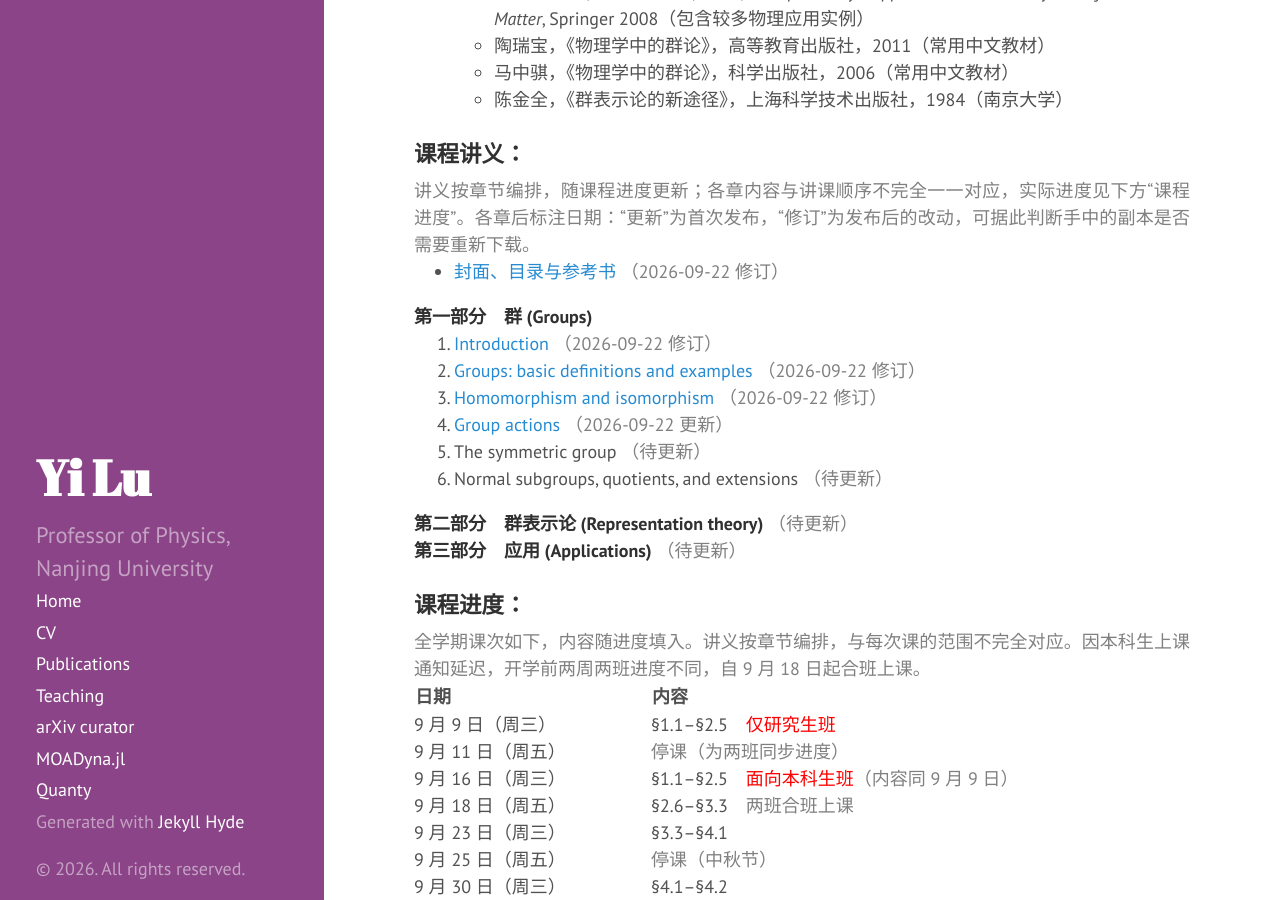
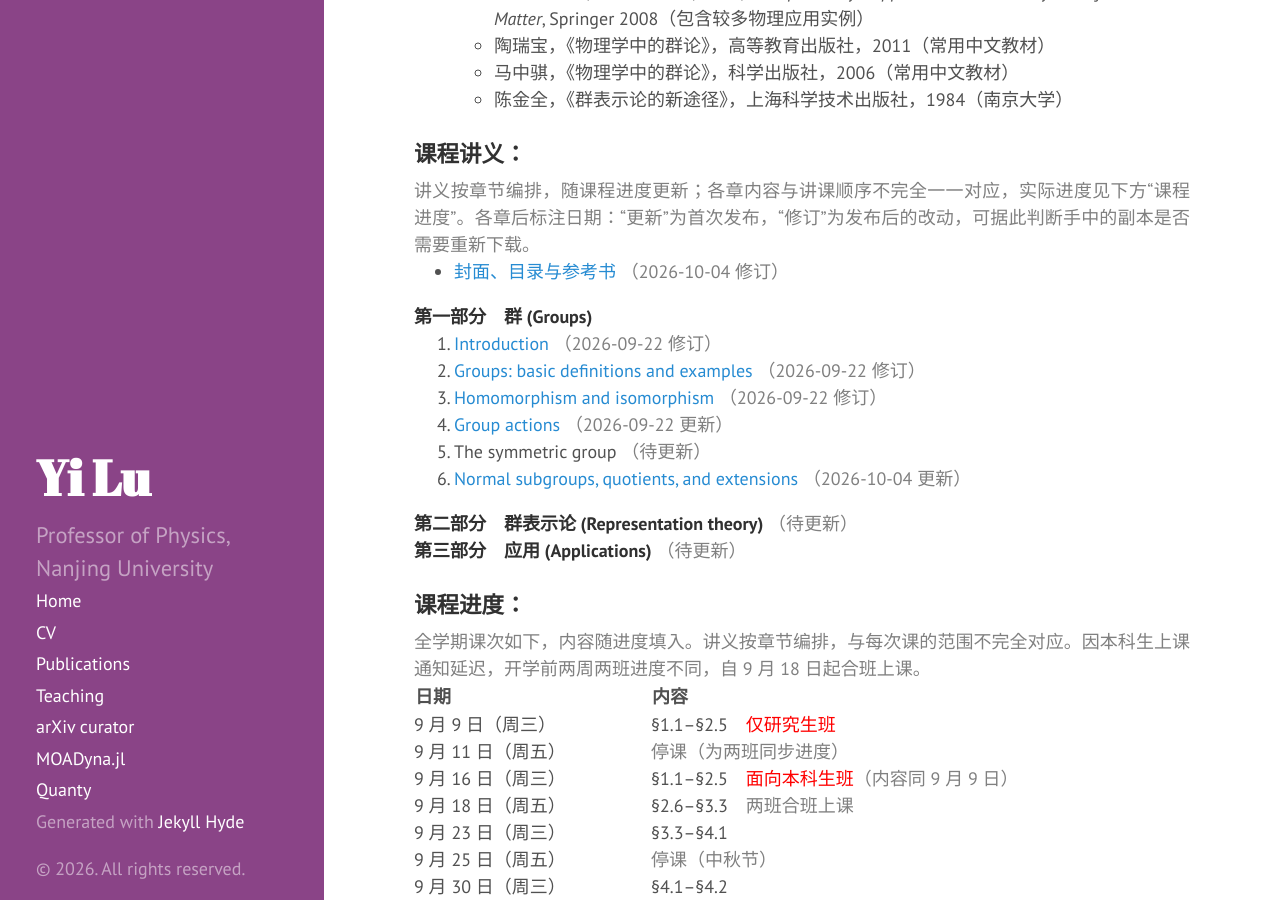
Before and after one commit to yilu/personal_site, a Jekyll site: the page built from teaching/AS2026/GT/index.md, in a window 1280 px wide and 900 px high, scrolled down 633 px. Built offline with Jekyll 4.4.1, drawn with Linux system fonts in a browser that asks for light colours.

Commit message:
docs(GT): release Chapter 6 handout and refresh contents

```diff
--- a/teaching/AS2026/GT/index.md
+++ b/teaching/AS2026/GT/index.md
@@ -28,7 +28,7 @@ title: Group Theory and its Applications
 ### 课程讲义：
 <span style="color: gray">讲义按章节编排，随课程进度更新；各章内容与讲课顺序不完全一一对应，实际进度见下方“课程进度”。各章后标注日期：“更新”为首次发布，“修订”为发布后的改动，可据此判断手中的副本是否需要重新下载。</span>
 
-  - [封面、目录与参考书]({{ site.url }}/teaching/AS2026/GT/notes/GT-front.pdf) <span style="color: gray">（2026-09-22 修订）</span>
+  - [封面、目录与参考书]({{ site.url }}/teaching/AS2026/GT/notes/GT-front.pdf) <span style="color: gray">（2026-10-04 修订）</span>
 
   **第一部分　群 (Groups)**
   1. [Introduction]({{ site.url }}/teaching/AS2026/GT/notes/GT-ch01.pdf) <span style="color: gray">（2026-09-22 修订）</span>
@@ -36,7 +36,7 @@ title: Group Theory and its Applications
   3. [Homomorphism and isomorphism]({{ site.url }}/teaching/AS2026/GT/notes/GT-ch03.pdf) <span style="color: gray">（2026-09-22 修订）</span>
   4. [Group actions]({{ site.url }}/teaching/AS2026/GT/notes/GT-ch04.pdf) <span style="color: gray">（2026-09-22 更新）</span>
   5. The symmetric group <span style="color: gray">（待更新）</span>
-  6. Normal subgroups, quotients, and extensions <span style="color: gray">（待更新）</span>
+  6. [Normal subgroups, quotients, and extensions]({{ site.url }}/teaching/AS2026/GT/notes/GT-ch06.pdf) <span style="color: gray">（2026-10-04 更新）</span>
 
   **第二部分　群表示论 (Representation theory)** <span style="color: gray">（待更新）</span>
 
```
Also changed, not shown: 2 other files.
